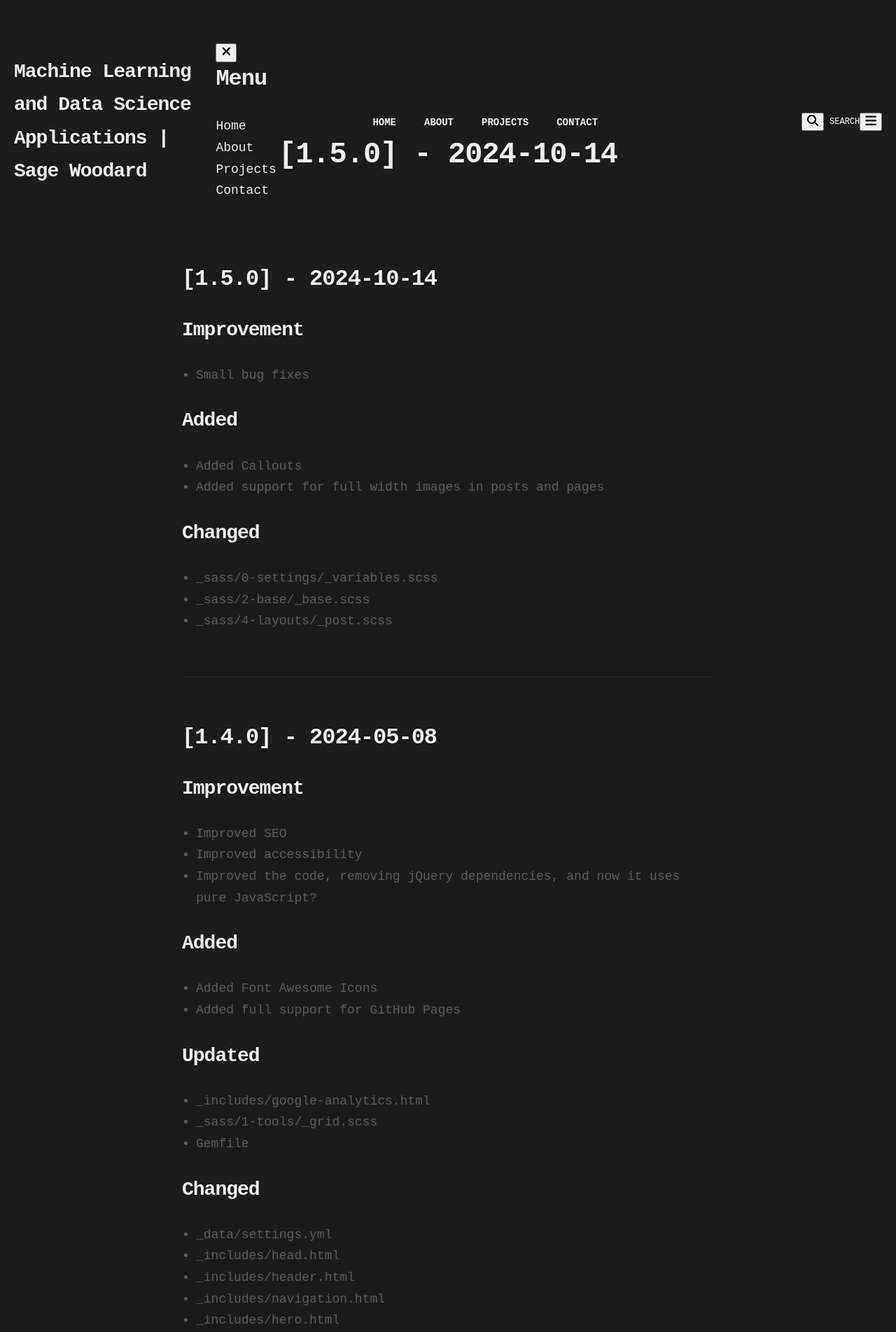
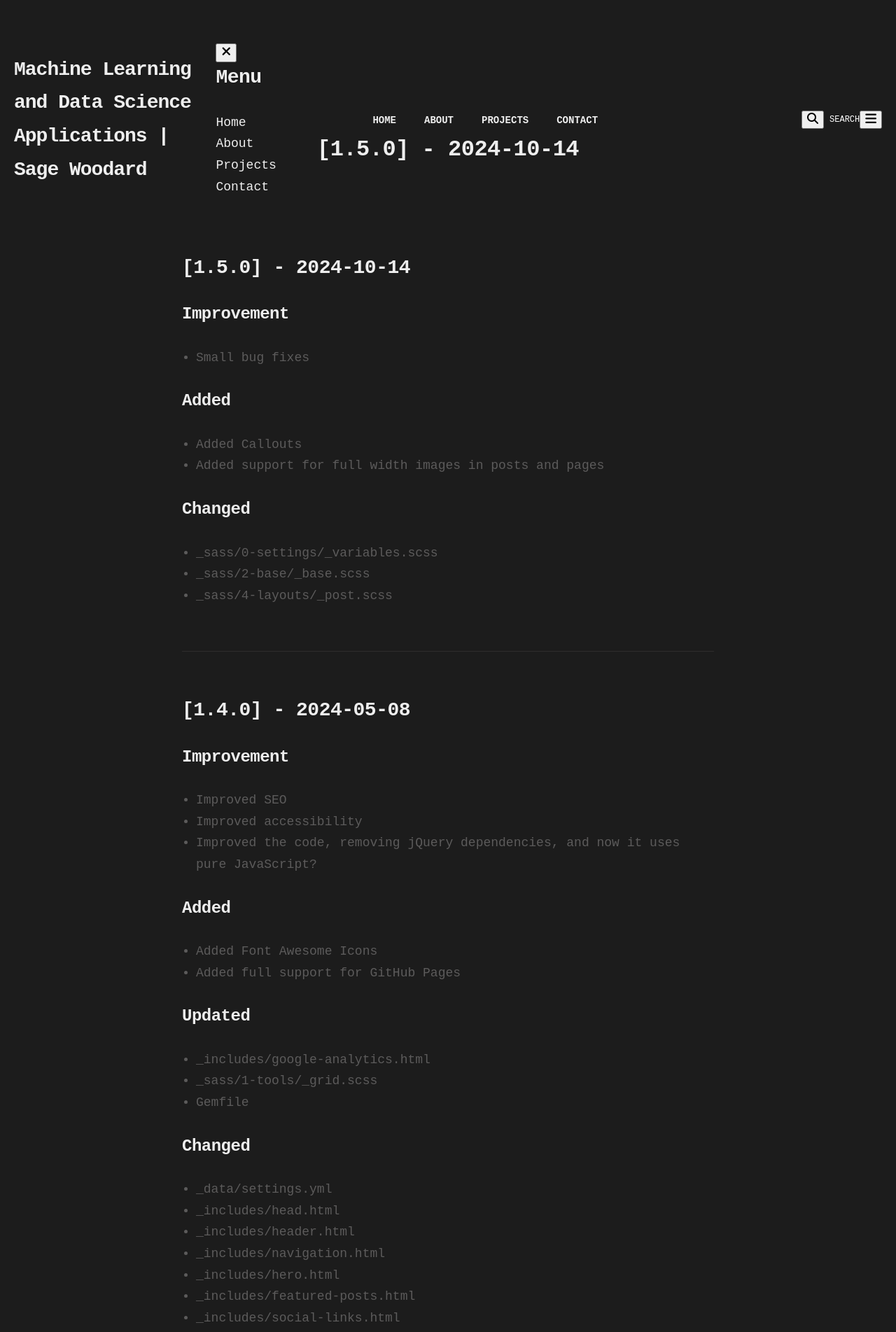
Before and after one commit to sagewoodard/sagewoodard.github.io, a Jekyll site: the page built from CHANGELOG.md, in a window 1280 px wide. Shown: the top 1903 px of the page at 70% size. Built offline with Jekyll 4.4.1, drawn with Linux system fonts in a browser that asks for light colours; our own code applies the rules of GitHub Pages for plain Markdown files.

Commit message:
Reduced font sizes and adjusted spacing in header

```diff
--- a/_sass/0-settings/_variables.scss
+++ b/_sass/0-settings/_variables.scss
@@ -47,12 +47,12 @@ $heading-font-weight: 900;
 $heading-font-family: 'Roboto Mono', monospace; // Consistent monospaced font for headings
 $heading-color: $text-color;
 
-$font-size-h1:  42px; // Larger size for a modern, minimalistic look
-$font-size-h2:  32px;
-$font-size-h3:  28px;
-$font-size-h4:  24px;
-$font-size-h5:  20px;
-$font-size-h6:  18px;
+$font-size-h1:  32px; // Reduced size for the main title
+$font-size-h2:  28px;
+$font-size-h3:  24px;
+$font-size-h4:  20px;
+$font-size-h5:  18px;
+$font-size-h6:  16px;
 
 $heading-line-height: 1.4em;
-$heading-letter-spacing: -1px;
+$heading-letter-spacing: -0.5px; // Adjusted letter spacing to improve readability
```
